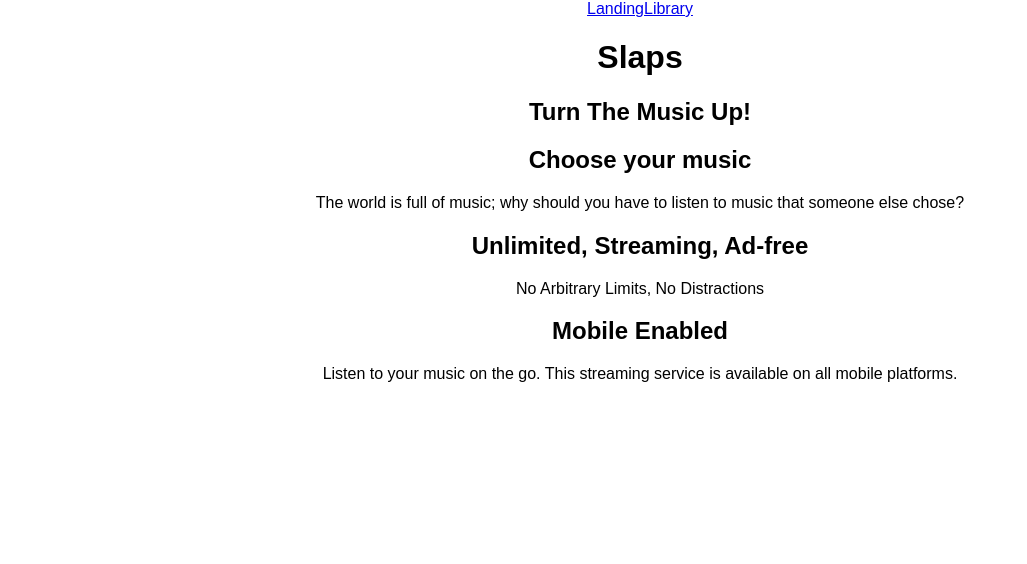
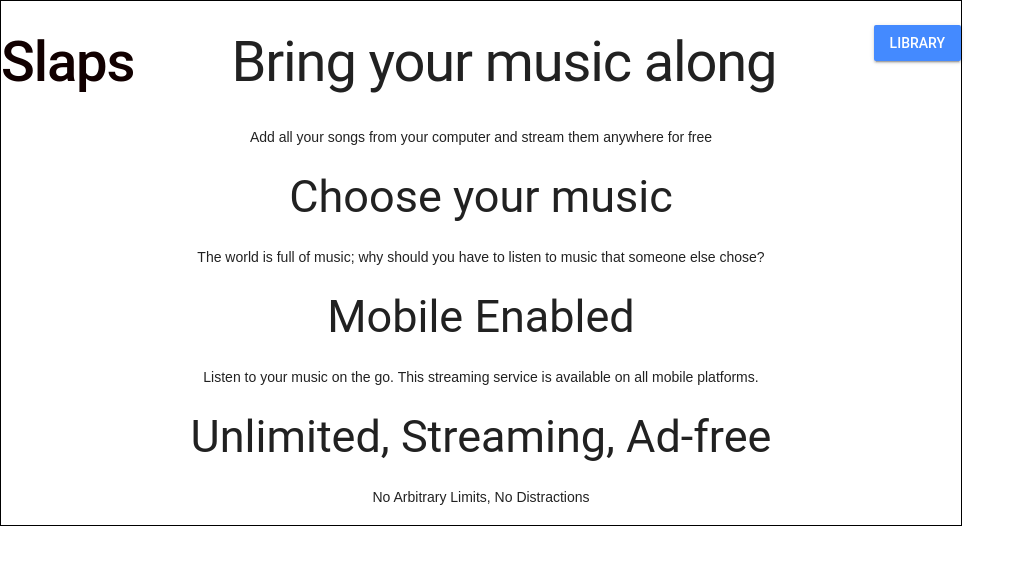
Before and after one commit to kaibrabo/slaps, a React (Create React App) app: page / in a window 1280 px wide. Shown: the top 564 px of the page, without its empty margins (0-1027 px from the left). Built offline with nearby package versions, Linux system fonts and the light colour scheme.

Commit message:
initil css

```diff
--- a/public/index.html
+++ b/public/index.html
@@ -21,8 +21,12 @@
     -->
 
     <!-- manually added -->
+    <!-- IonIcons -->
+    <link rel="stylesheet" href='http://code.ionicframework.com/ionicons/2.0.1/css/ionicons.min.css' />
 
-    <link rel="stylesheet" href='http://code.ionicframework.com/ionicons/2.0.1/css/ionicons.min.css' />
+    <!-- Material Design Lite -->
+    <link rel="stylesheet" href="https://fonts.googleapis.com/icon?family=Material+Icons">
+    <link rel="stylesheet" href="https://code.getmdl.io/1.3.0/material.light_blue-blue.min.css" />
 
     <title>React App</title>
   </head>
@@ -41,5 +45,9 @@
       To begin the development, run `npm start` or `yarn start`.
       To create a production bundle, use `npm run build` or `yarn build`.
     -->
+
+    <!-- manually added -->
+    <script defer src="https://code.getmdl.io/1.3.0/material.min.js"></script>
+
   </body>
 </html>
--- a/src/App.css
+++ b/src/App.css
@@ -1,28 +1,15 @@
 .App {
   text-align: center;
+  width: 960px;
+  border: 1px solid black;
 }
 
-.App-logo {
-  animation: App-logo-spin infinite 20s linear;
-  height: 80px;
+.home-button a {
+    color: #100;
+    text-decoration: none;
+    float: left;
 }
 
-.App-header {
-  background-color: #222;
-  height: 150px;
-  padding: 20px;
-  color: white;
+.library-button a {
+    float: right;
 }
-
-.App-title {
-  font-size: 1.5em;
-}
-
-.App-intro {
-  font-size: large;
-}
-
-@keyframes App-logo-spin {
-  from { transform: rotate(0deg); }
-  to { transform: rotate(360deg); }
-}
--- a/src/App.js
+++ b/src/App.js
@@ -11,10 +11,22 @@ class App extends Component {
 			<div className='App'>
 				<header>
                     <nav>
-                        <Link to='/'>Landing</Link>
-                        <Link to='/library'>Library</Link>
+						<div className='home-button'>
+							<h1>
+								<Link to='/'>
+									Slaps
+								</Link>
+							</h1>
+						</div>
+
+						<div className='library-button'>
+							<Link to='/library'>
+								<button className="mdl-button mdl-js-button mdl-button--raised mdl-js-ripple-effect mdl-button--accent">
+									Library
+								</button>
+							</Link>
+						</div>
                     </nav>
-				    <h1>Slaps</h1>
 				</header>
 
                 <main>
--- a/src/components/Landing.js
+++ b/src/components/Landing.js
@@ -2,7 +2,13 @@ import React from 'react';
 
 const Landing = () => (
     <section className="landing">
-        <h1 className='hero-title'>Turn The Music Up!</h1>
+        <section className="intro-header">
+            <h1 className='hero-title'>Bring your music along</h1>
+            <p>
+                Add all your songs from your computer and stream them anywhere for free
+            </p>
+        </section>
+
 
         <section className='selling-points'>
             <div className='point'>
@@ -12,15 +18,15 @@ const Landing = () => (
                 </p>
             </div>
             <div className='point'>
+                <h2 className='point-title'>Mobile Enabled</h2>
+                <p className='point-description'>
+                    Listen to your music on the go. This streaming service is available on all mobile platforms.
+                </p>
+            </div>
+            <div className='point'>
                 <h2 className='point-title'>Unlimited, Streaming, Ad-free</h2>
                 <p className='point-description'>
                     No Arbitrary Limits, No Distractions
-                </p>
-            </div>
-            <div className='point'>
-                <h2 className='point-title'>Mobile Enabled</h2>
-                <p className='point-description'>
-                    Listen to your music on the go. This streaming service is available on all mobile platforms.
                 </p>
             </div>
         </section>
```
